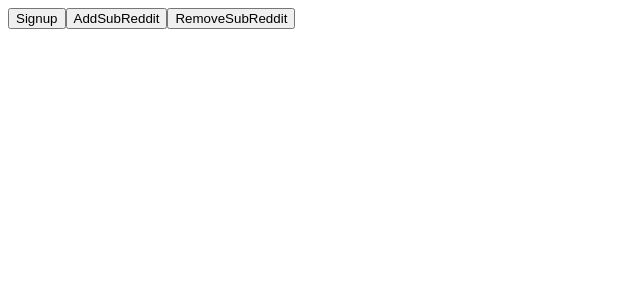
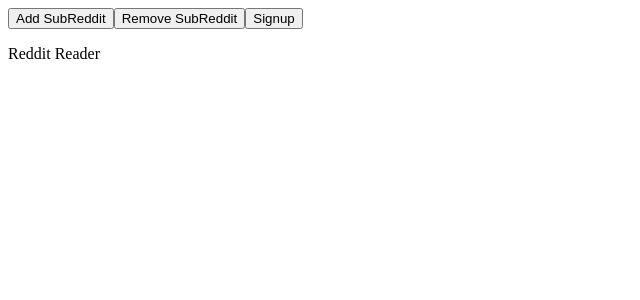
Before and after one commit to Ollynov/reddit-reader, a React app: page / in a window 1280 px wide. Shown: the top 300 px of the page, without its empty margins (0-640 px from the left). Built offline with nearby package versions, Linux system fonts and the light colour scheme; the HTML template or start-up script is replaced by a standard one.

Commit message:
Minor flexbox stylinga dded

```diff
--- a/src/AddSubReddit.js
+++ b/src/AddSubReddit.js
@@ -10,7 +10,7 @@ class AddSubReddit extends React.Component {
 
   render() {
     return (
-      <button>AddSubReddit</button>
+      <button>Add SubReddit</button>
     );
   }
 }
--- a/src/App.js
+++ b/src/App.js
@@ -12,6 +12,7 @@ class App extends React.Component {
     return (
       <div id="App">
         <Header />
+        <p>Reddit Reader</p>
       </div>
     );
   }
--- a/src/Header.js
+++ b/src/Header.js
@@ -14,9 +14,9 @@ class Header extends React.Component {
   render() {
     return (
       <div className='Header'>
-        <Signup />
         <AddSubReddit />
         <RemoveSubReddit />
+        <Signup />
       </div>
     );
   }
--- a/src/RemoveSubReddit.js
+++ b/src/RemoveSubReddit.js
@@ -10,7 +10,7 @@ class RemoveSubReddit extends React.Component {
 
   render() {
     return (
-      <button>RemoveSubReddit</button>
+      <button>Remove SubReddit</button>
     );
   }
 }
--- a/src/Signup.js
+++ b/src/Signup.js
@@ -1,5 +1,4 @@
 import React from 'react';
-
 
 class Signup extends React.Component {
   constructor() {
```
Also changed, not shown: 2 other files (tests, documents, lock files or other folders).
